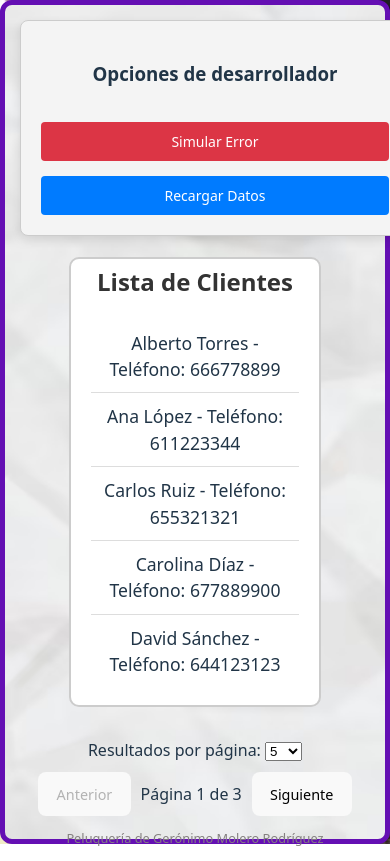
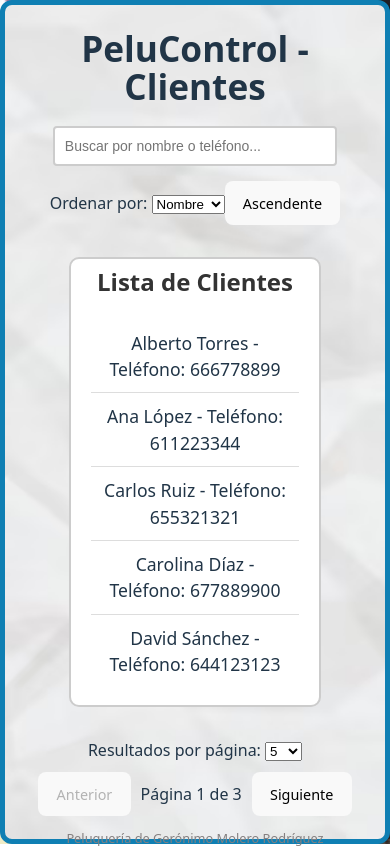
Before and after one commit to GeroniMolero/PeluControl, a React (Vite) app: page / in a window 390 px wide. Built offline with nearby package versions, Linux system fonts and the light colour scheme.

Commit message:
Actualizo  panel control

```diff
--- a/src/App.css
+++ b/src/App.css
@@ -1,13 +1,12 @@
-/* Aseguramos que el contenedor raíz ocupe el 100% del alto de la pantalla */
 #root {
   display: flex;
-  flex-direction: column; /* Los elementos se apilan verticalmente */
-  justify-content: space-between; /* Asegura que los elementos estén distribuidos */
-  height: 100vh; /* Ocupa todo el alto de la ventana */
+  flex-direction: column;
+  justify-content: space-between;
+  height: 100vh;
   margin: 0 auto;
-  padding: 0 2rem; /* Ajusta el padding en los laterales */
+  padding: 0 2rem;
   text-align: center;
-  border: 5px solid #640fb3;
+  border: 5px solid #0f7fb3;
   border-radius: 12px;
   background-image: url('/src/assets/images/papel.avif');
   background-repeat: no-repeat;
@@ -52,12 +51,10 @@
   color: #888;
 }
 
-/* Para el footer, que debe estar al final de la página sin moverse */
 footer {
   padding: 1em;
   color: #858080;
   font-size: 0.8rem;
-  margin-top: auto; /* Asegura que el footer se quede en el fondo */
 }
 
 .error {
--- a/src/index.css
+++ b/src/index.css
@@ -91,8 +91,8 @@ button:focus-visible {
     padding: 15px;
     top: 10px;
     left: 10px;
-    width: 100%; /* Asegura que el panel ocupe el ancho completo */
-    position: absolute; /* Panel fijo en la parte superior */
+    width: 90%;
+    position: absolute;
     border-radius: 10px;
   }
 
--- a/src/styles/CampoBusqueda.css
+++ b/src/styles/CampoBusqueda.css
@@ -1,12 +1,11 @@
-/* CampoBusqueda.css */
 .campo-busqueda {
-  width: 50%; /* Ancho fijo para pantallas grandes */
+  width: 50%;
   padding: 10px;
   margin-bottom: 20px;
   font-size: 16px;
   border: 2px solid #ccc;
   border-radius: 4px;
-  transition: all 0.3s ease; /* Añadido para transiciones suaves */
+  transition: all 0.3s ease;
 }
 
 .campo-busqueda:focus {
--- a/src/styles/PanelControl.css
+++ b/src/styles/PanelControl.css
@@ -1,17 +1,16 @@
-/* PanelControl.css */
 .panel-control {
-  position: fixed; /* Fija el panel en la pantalla */
-  top: 20px; /* Ajusta la distancia desde la parte superior */
-  left: 20px; /* Ajusta la distancia desde la parte izquierda */
+  position: fixed;
+  top: 20px;
+  left: 20px;
   background-color: #f4f4f4;
   padding: 20px;
   border-radius: 8px;
   border: 1px solid #ccc;
   display: flex;
-  flex-direction: column; /* Alinea los botones verticalmente */
+  flex-direction: column;
   gap: 15px;
   box-shadow: 0 4px 10px rgba(0, 0, 0, 0.1);
-  z-index: 10; /* Asegura que el panel esté por encima del contenido */
+  z-index: 10;
 }
 
 .panel-control button {
@@ -36,3 +35,27 @@
 .panel-control .botonError:hover {
   background-color: #c82333;
 }
+
+/* Estilos para pantallas móviles */
+@media (max-width: 768px) {
+  .panel-control {
+    display: none;
+    top: 0;
+    left: auto;
+    right: 0;
+    width: 100%;
+    height: 20%;
+    padding: 5px;
+    background-color: rgba(255, 255, 255, 0.1);
+  }
+
+  .panel-control h3 {
+    font-size: 16px;
+    margin-bottom: 10px;
+  }
+
+  .panel-control button {
+    font-size: 14px;
+    padding: 10px 20px;
+  }
+}
```
